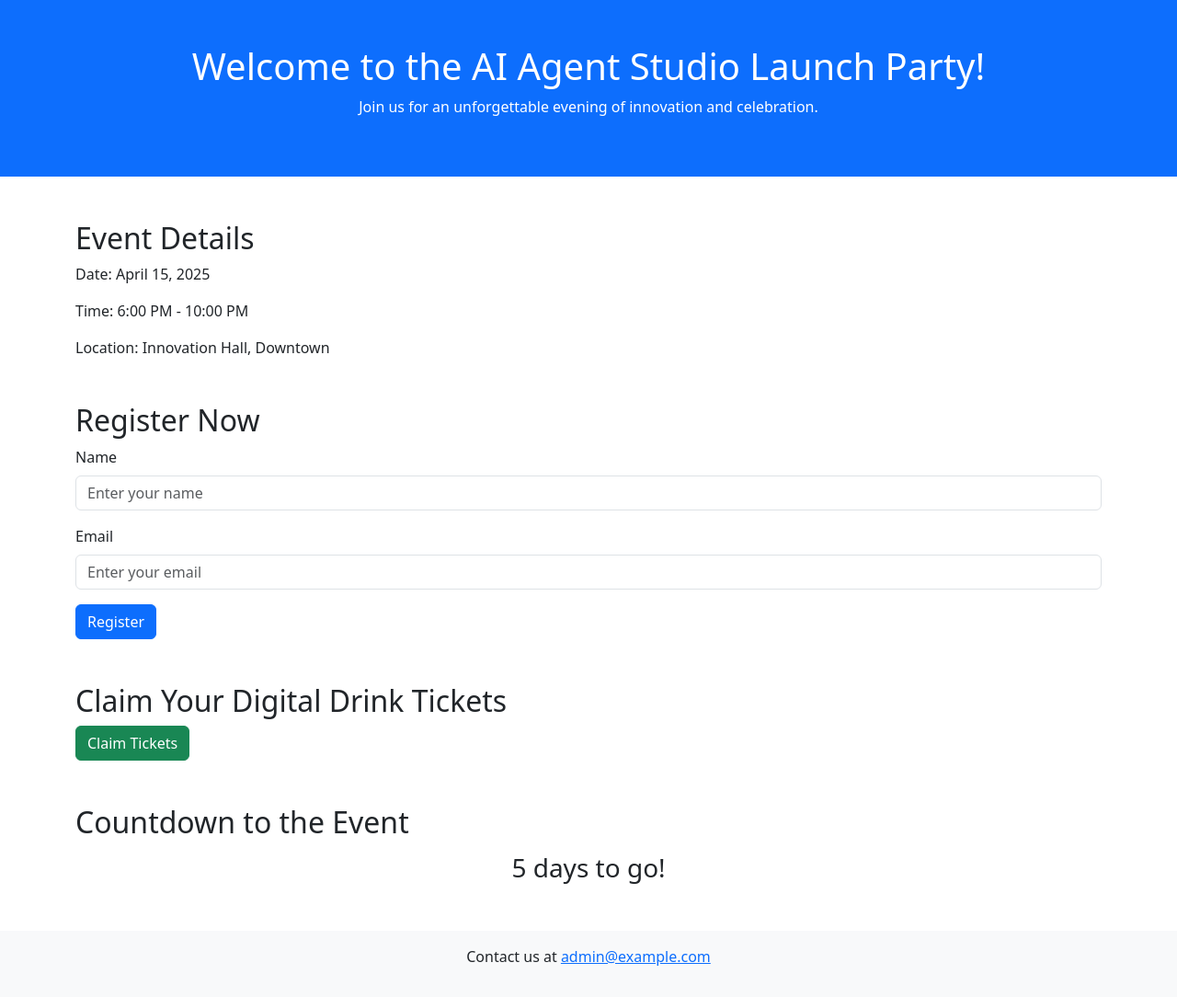
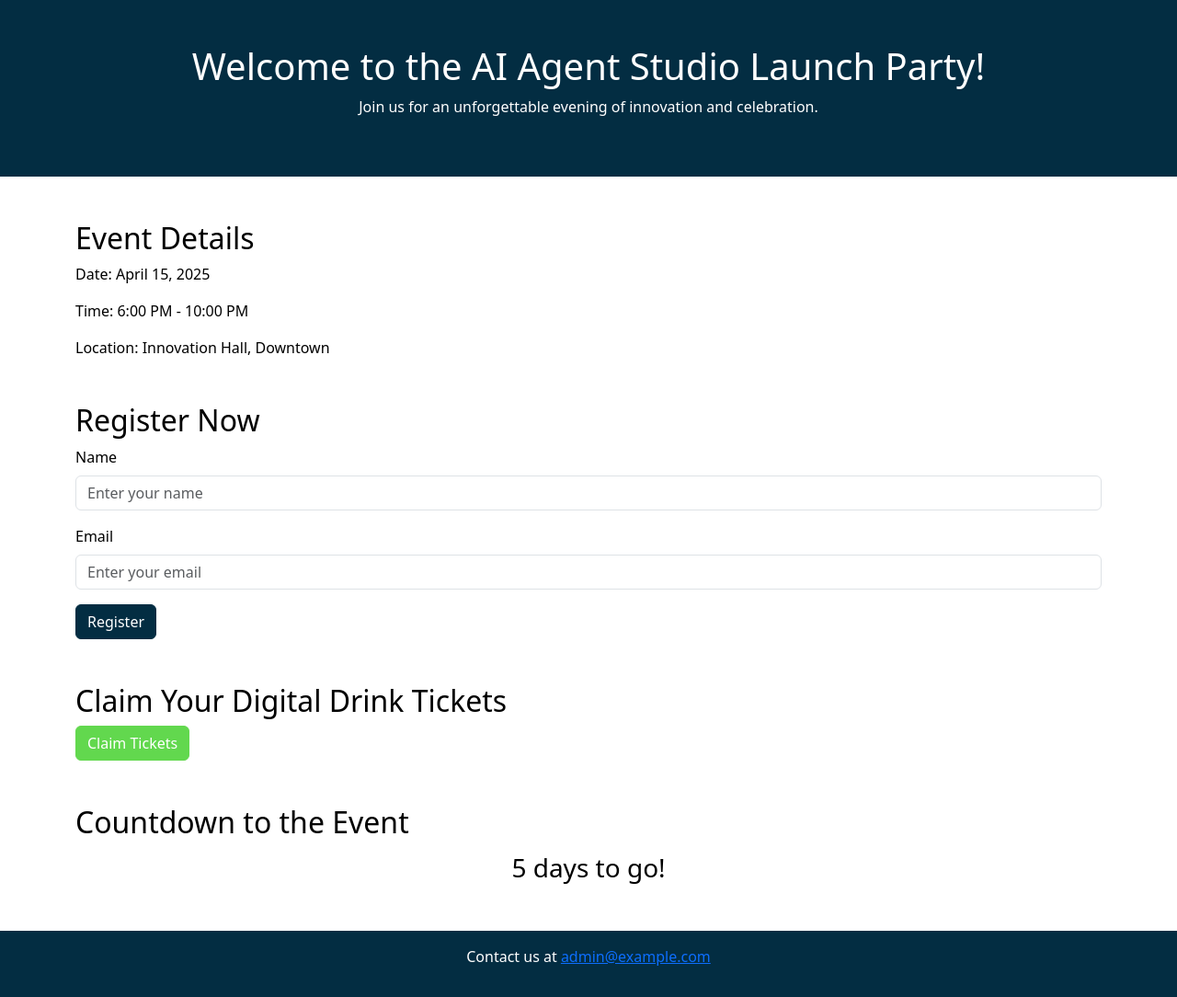
Before and after one commit to shikharsingh/Now-Agent-Demo-Test7, a plain HTML site: page index.htm in a window 1280 px wide. Shown: the whole page at 92% size. Drawn offline with nearby package versions, Linux system fonts and the light colour scheme.

Commit message:
Updated index.htm with brand colors

```diff
--- a/index.htm
+++ b/index.htm
@@ -5,9 +5,31 @@
     <meta name="viewport" content="width=device-width, initial-scale=1.0">
     <title>AI Agent Studio Launch Party</title>
     <link href="https://cdn.jsdelivr.net/npm/bootstrap@5.3.0-alpha1/dist/css/bootstrap.min.css" rel="stylesheet">
+    <style>
+        body {
+            background-color: #FFFFFF;
+            color: #000000;
+        }
+        header {
+            background-color: #032D42;
+            color: #FFFFFF;
+        }
+        .btn-primary {
+            background-color: #032D42;
+            border-color: #032D42;
+        }
+        .btn-success {
+            background-color: #62D84E;
+            border-color: #62D84E;
+        }
+        footer {
+            background-color: #032D42;
+            color: #FFFFFF;
+        }
+    </style>
 </head>
 <body>
-    <header class="bg-primary text-white text-center py-5">
+    <header class="text-white text-center py-5">
         <h1>Welcome to the AI Agent Studio Launch Party!</h1>
         <p>Join us for an unforgettable evening of innovation and celebration.</p>
     </header>
@@ -41,7 +63,7 @@
             <div id="countdown" class="text-center fs-3">5 days to go!</div>
         </section>
     </main>
-    <footer class="bg-light text-center py-3">
+    <footer class="text-center py-3">
         <p>Contact us at <a href="mailto:admin@example.com">admin@example.com</a></p>
     </footer>
     <script src="https://cdn.jsdelivr.net/npm/bootstrap@5.3.0-alpha1/dist/js/bootstrap.bundle.min.js"></script>
```
